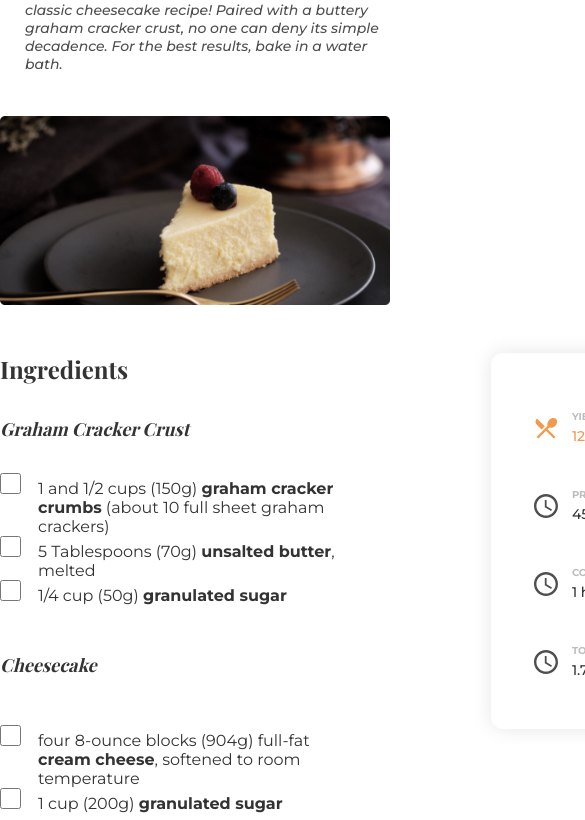
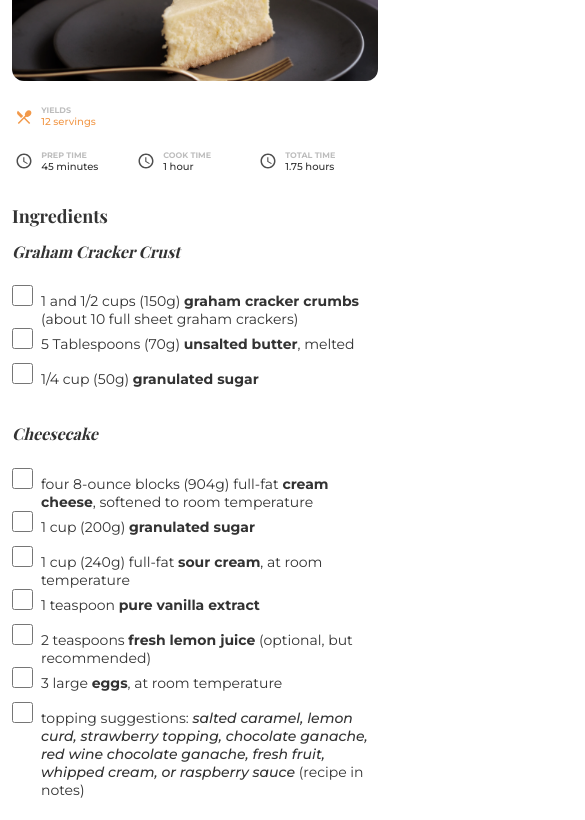
Before and after one commit to nakoyawilson/devChallenges-recipe-page, a plain HTML site: page index.html in a window 390 px wide. Shown: the part 273-1093 px from the top of the page, 585 px wide, since content can reach past the window. Drawn offline with nearby package versions, Linux system fonts and the light colour scheme; a web font is replaced by a local one.

Commit message:
Add styles for mobile design

```diff
--- a/css/styles.css
+++ b/css/styles.css
@@ -38,7 +38,7 @@ body {
 .header-section,
 .main-section,
 .footer-section {
-  width: min(100%, 60.5625rem);
+  width: min(93.8666%, 60.5625rem);
   margin-inline: auto;
 }
 
@@ -76,14 +76,18 @@ body {
 .main-image {
   width: 100%;
   height: auto;
+  border-radius: 12px;
 }
 
 /* Main Section */
 .main-section {
+  margin-bottom: 5.8125rem;
+}
+.main-container {
   display: flex;
   justify-content: space-between;
-  gap: 9.6875rem;
-  margin-bottom: 5.8125rem;
+  gap: 2rem;
+  margin-bottom: 3.5625rem;
 }
 
 .section-heading {
@@ -122,6 +126,10 @@ input[type="checkbox"] {
   height: 1.3125rem;
 }
 
+.checkbox-text {
+  width: min(100%, 34.625rem);
+}
+
 .emphasized {
   font-weight: 700;
 }
@@ -142,7 +150,7 @@ input[type="checkbox"] {
 }
 
 .step:last-of-type {
-  margin-bottom: 3.5625rem;
+  margin-bottom: 0;
 }
 
 .step-number {
@@ -255,3 +263,102 @@ input[type="checkbox"] {
   color: var(--orange);
   text-decoration: none;
 }
+
+/* Media Queries */
+@media screen and (max-width: 650px) {
+  .title {
+    font-size: 1.5rem;
+    margin: 2rem 0 0.75rem;
+  }
+
+  .header-section {
+    margin-bottom: 1.5rem;
+  }
+
+  .header-text {
+    font-size: 0.75rem;
+    width: min(100%, 20rem);
+    margin-bottom: 1.5625rem;
+  }
+
+  .main-section {
+    margin-bottom: 8.0625rem;
+  }
+
+  .main-container {
+    flex-direction: column-reverse;
+    gap: 1.890625rem;
+    margin-bottom: 1.625rem;
+  }
+
+  .times {
+    border-radius: 0;
+    box-shadow: none;
+    padding: 0;
+    display: grid;
+    grid-template-columns: repeat(3, 1fr);
+    grid-template-rows: repeat(2, auto);
+    align-items: flex-start;
+  }
+
+  .details {
+    margin-bottom: 0;
+    gap: 0.328125rem;
+  }
+
+  .details:nth-of-type(1) {
+    grid-column: 1 / 4;
+    padding-bottom: 1.296875rem;
+  }
+
+  .yield-heading,
+  .time-heading {
+    font-size: 0.5rem;
+    margin-bottom: 0;
+  }
+
+  .yield-amount,
+  .time-amount {
+    font-size: 0.625rem;
+  }
+
+  .yield-icon {
+    transform: scale(0.75);
+  }
+
+  .clock-icon {
+    transform: scale(0.75);
+  }
+
+  .source {
+    font-size: 0.75rem;
+  }
+
+  .section-heading {
+    font-size: 1.125rem;
+  }
+
+  .sub-heading {
+    font-size: 1rem;
+  }
+
+  .checkbox-container {
+    gap: 0.5rem;
+  }
+
+  .checkbox-text {
+    font-size: 0.875rem;
+  }
+
+  .graham-cracker {
+    margin: 0.8125rem 0 1.4375rem;
+  }
+
+  .cheesecake {
+    margin: 1.5625rem 0 1.5rem;
+  }
+
+  .instructions-heading {
+    margin: 1.875rem 0 1.75rem;
+  }
+}
--- a/index.html
+++ b/index.html
@@ -45,6 +45,7 @@
       <img src="images/photo1.png" alt="cheesecake" class="main-image" />
     </header>
     <main class="main-section">
+      <div class="main-container">
         <div class="instructions">
           <h2 class="section-heading">Ingredients</h2>
           <h3 class="sub-heading graham-cracker">Graham Cracker Crust</h3>
@@ -53,11 +54,11 @@
               <div class="checkbox">
                 <input type="checkbox" name="crust" id="crust-crumbs" />
               </div>
-            <div>
+              <div class="checkbox-text">
                 <label for="crust-crumbs"
                   >1 and 1/2 cups (150g)
-                <span class="emphasized">graham cracker crumbs</span> (about 10
-                full sheet graham crackers)</label
+                  <span class="emphasized">graham cracker crumbs</span> (about
+                  10 full sheet graham crackers)</label
                 >
               </div>
             </div>
@@ -65,7 +66,7 @@
               <div class="checkbox">
                 <input type="checkbox" name="crust" id="crust-butter" />
               </div>
-            <div>
+              <div class="checkbox-text">
                 <label for="crust-butter"
                   >5 Tablespoons (70g)
                   <span class="emphasized">unsalted butter</span>, melted</label
@@ -76,7 +77,7 @@
               <div class="checkbox">
                 <input type="checkbox" name="crust" id="crust-sugar" />
               </div>
-            <div>
+              <div class="checkbox-text">
                 <label for="crust-sugar"
                   >1/4 cup (50g)
                   <span class="emphasized">granulated sugar</span></label
@@ -88,9 +89,13 @@
           <form class="ingredients">
             <div class="checkbox-container">
               <div class="checkbox">
-              <input type="checkbox" name="crust" id="cheesecake-creamcheese" />
+                <input
+                  type="checkbox"
+                  name="crust"
+                  id="cheesecake-creamcheese"
+                />
               </div>
-            <div>
+              <div class="checkbox-text">
                 <label for="cheesecake-creamcheese"
                   >four 8-ounce blocks (904g) full-fat
                   <span class="emphasized">cream cheese</span>, softened to room
@@ -102,7 +107,7 @@
               <div class="checkbox">
                 <input type="checkbox" name="crust" id="cheesecake-sugar" />
               </div>
-            <div>
+              <div class="checkbox-text">
                 <label for="cheesecake-sugar"
                   >1 cup (200g)
                   <span class="emphasized">granulated sugar</span></label
@@ -113,7 +118,7 @@
               <div class="checkbox">
                 <input type="checkbox" name="crust" id="cheesecake-sourcream" />
               </div>
-            <div>
+              <div class="checkbox-text">
                 <label for="cheesecake-sourcream"
                   >1 cup (240g) full-fat
                   <span class="emphasized">sour cream</span>, at room
@@ -125,7 +130,7 @@
               <div class="checkbox">
                 <input type="checkbox" name="crust" id="cheesecake-vanilla" />
               </div>
-            <div>
+              <div class="checkbox-text">
                 <label for="cheesecake-vanilla"
                   >1 teaspoon
                   <span class="emphasized">pure vanilla extract</span></label
@@ -136,11 +141,11 @@
               <div class="checkbox">
                 <input type="checkbox" name="crust" id="cheesecake-lemon" />
               </div>
-            <div>
+              <div class="checkbox-text">
                 <label for="cheesecake-lemon"
                   >2 teaspoons
-                <span class="emphasized">fresh lemon juice</span> (optional, but
-                recommended)</label
+                  <span class="emphasized">fresh lemon juice</span> (optional,
+                  but recommended)</label
                 >
               </div>
             </div>
@@ -148,7 +153,7 @@
               <div class="checkbox">
                 <input type="checkbox" name="crust" id="cheesecake-eggs" />
               </div>
-            <div>
+              <div class="checkbox-text">
                 <label for="cheesecake-eggs"
                   >3 large <span class="emphasized">eggs</span>, at room
                   temperature</label
@@ -159,7 +164,7 @@
               <div class="checkbox">
                 <input type="checkbox" name="crust" id="cheesecake-toppings" />
               </div>
-            <div>
+              <div class="checkbox-text">
                 <label for="cheesecake-toppings"
                   >topping suggestions:
                   <span class="italicized"
@@ -193,15 +198,16 @@
                 <p>
                   <span class="emphasized">Make the crust:</span> Using a food
                   processor, pulse the graham crackers into crumbs. Pour into a
-                medium bowl and stir in sugar and melted butter until combined.
-                (You can also pulse it all together in the food processor.)
-                Mixture will be sandy. Press firmly into the bottom and slightly
-                up the sides of a 9-inch or 10-inch springform pan. No need to
-                grease the pan first. I use the bottom of a measuring cup to
-                pack the crust down tightly. Pre-bake for 8 minutes. Remove from
-                the oven and place the hot pan on a large piece of aluminum
-                foil. The foil will wrap around the pan for the water bath in
-                step 4. Allow crust to slightly cool as you prepare the filling.
+                  medium bowl and stir in sugar and melted butter until
+                  combined. (You can also pulse it all together in the food
+                  processor.) Mixture will be sandy. Press firmly into the
+                  bottom and slightly up the sides of a 9-inch or 10-inch
+                  springform pan. No need to grease the pan first. I use the
+                  bottom of a measuring cup to pack the crust down tightly.
+                  Pre-bake for 8 minutes. Remove from the oven and place the hot
+                  pan on a large piece of aluminum foil. The foil will wrap
+                  around the pan for the water bath in step 4. Allow crust to
+                  slightly cool as you prepare the filling.
                 </p>
               </div>
             </div>
@@ -215,13 +221,13 @@
                   handheld or stand mixer fitted with a paddle attachment, beat
                   the cream cheese and granulated sugar together on medium-high
                   speed in a large bowl until the mixture is smooth and creamy,
-                about 2 minutes. Add the sour cream, vanilla extract, and lemon
-                juice then beat until fully combined. On medium speed, add the
-                eggs one at a time, beating after each addition until just
-                blended. After the final egg is incorporated into the batter,
-                stop mixing. To help prevent the cheesecake from deflating and
-                cracking as it cools, avoid over-mixing the batter as best you
-                can.
+                  about 2 minutes. Add the sour cream, vanilla extract, and
+                  lemon juice then beat until fully combined. On medium speed,
+                  add the eggs one at a time, beating after each addition until
+                  just blended. After the final egg is incorporated into the
+                  batter, stop mixing. To help prevent the cheesecake from
+                  deflating and cracking as it cools, avoid over-mixing the
+                  batter as best you can.
                 </p>
               </div>
             </div>
@@ -236,14 +242,14 @@
                   >
                   Boil a pot of water. You need 1 inch of water in your roasting
                   pan for the water bath, so make sure you boil enough. I use an
-                entire kettle of hot water. As the water is heating up, wrap the
-                aluminum foil around the springform pan. Pour the cheesecake
-                batter on top of the crust. Use a rubber spatula or spoon to
-                smooth it into an even layer. Place the pan inside of a large
-                roasting pan. Carefully pour the hot water inside of the pan and
-                place in the oven. (Or you can place the roasting pan in the
-                oven first, then pour the hot water in. Whichever is easier for
-                you.)
+                  entire kettle of hot water. As the water is heating up, wrap
+                  the aluminum foil around the springform pan. Pour the
+                  cheesecake batter on top of the crust. Use a rubber spatula or
+                  spoon to smooth it into an even layer. Place the pan inside of
+                  a large roasting pan. Carefully pour the hot water inside of
+                  the pan and place in the oven. (Or you can place the roasting
+                  pan in the oven first, then pour the hot water in. Whichever
+                  is easier for you.)
                 </p>
               </div>
             </div>
@@ -253,14 +259,14 @@
               </div>
               <div class="instructions-text">
                 <p>
-                Bake cheesecake for 55-70 minutes or until the center is almost
-                set. When it’s done, the center of the cheesecake will slightly
-                wobble if you gently shake the pan. Turn the oven off and open
-                the oven door slightly. Let the cheesecake sit in the oven in
-                the water bath as it cools down for 1 hour. Remove from the oven
-                and water bath, then cool cheesecake completely at room
-                temperature. Then refrigerate the cheesecake for at least 4
-                hours or overnight.
+                  Bake cheesecake for 55-70 minutes or until the center is
+                  almost set. When it’s done, the center of the cheesecake will
+                  slightly wobble if you gently shake the pan. Turn the oven off
+                  and open the oven door slightly. Let the cheesecake sit in the
+                  oven in the water bath as it cools down for 1 hour. Remove
+                  from the oven and water bath, then cool cheesecake completely
+                  at room temperature. Then refrigerate the cheesecake for at
+                  least 4 hours or overnight.
                 </p>
               </div>
             </div>
@@ -270,10 +276,10 @@
               </div>
               <div class="instructions-text">
                 <p>
-                Use a knife to loosen the chilled cheesecake from the rim of the
-                springform pan, then remove the rim. Using a clean sharp knife,
-                cut into slices for serving. For neat slices, wipe the knife
-                clean and dip into warm water between each slice.
+                  Use a knife to loosen the chilled cheesecake from the rim of
+                  the springform pan, then remove the rim. Using a clean sharp
+                  knife, cut into slices for serving. For neat slices, wipe the
+                  knife clean and dip into warm water between each slice.
                 </p>
               </div>
             </div>
@@ -283,18 +289,12 @@
               </div>
               <div class="instructions-text">
                 <p>
-                Serve cheesecake with desired toppings. Cover and store leftover
-                cheesecake in the refrigerator for up to 5 days.
+                  Serve cheesecake with desired toppings. Cover and store
+                  leftover cheesecake in the refrigerator for up to 5 days.
                 </p>
               </div>
             </div>
           </div>
-        <p class="source">
-          Source:
-          <a href="https://sallysbakingaddiction.com/classic-cheesecake/"
-            >https://sallysbakingaddiction.com/classic-cheesecake/</a
-          >
-        </p>
         </div>
         <div>
           <div class="times">
@@ -384,6 +384,15 @@
             </div>
           </div>
         </div>
+      </div>
+      <div>
+        <p class="source">
+          Source:
+          <a href="https://sallysbakingaddiction.com/classic-cheesecake/"
+            >https://sallysbakingaddiction.com/classic-cheesecake/</a
+          >
+        </p>
+      </div>
     </main>
     <footer class="footer-section">
       <p class="attribution">
```
Lines whose indentation alone changed are shown as unchanged.
